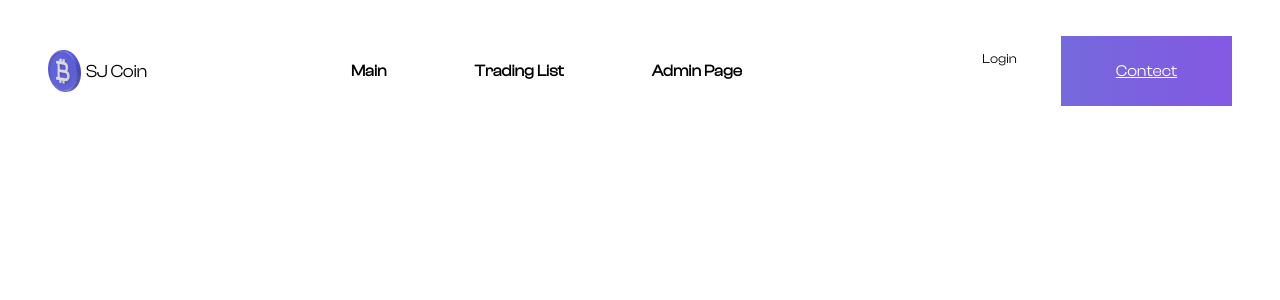
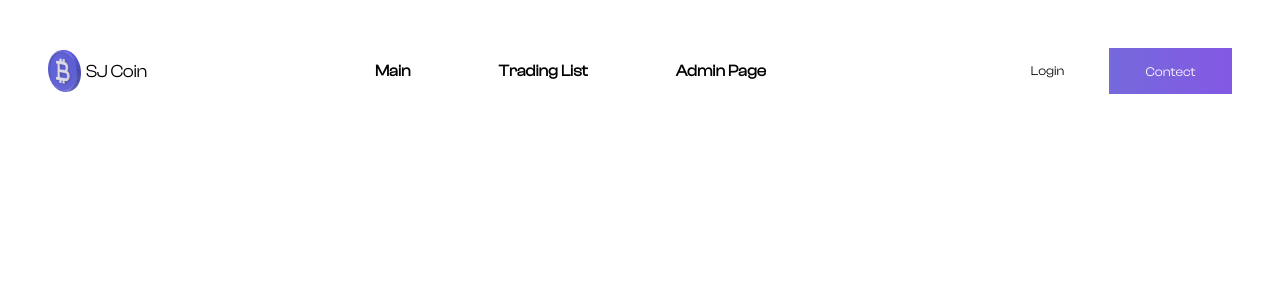
Before and after one commit to LeeSeungjae00/coin-front-end, a React (Create React App) app: page /contect in a window 1280 px wide. Shown: the top 300 px of the page. Built offline with nearby package versions, Linux system fonts and the light colour scheme.

Commit message:
[FIX] Contect 버튼 a 태그로 변경 시 스타일 변경

```diff
--- a/src/components/header/header.module.scss
+++ b/src/components/header/header.module.scss
@@ -64,6 +64,9 @@
     position: static;
     width: 123px;
     height: 46px;
+    text-decoration: solid;
+    box-sizing: border-box;
+    font-size: 13px;
     &.basic{
         background-color: #fff;
     }
@@ -71,6 +74,4 @@
         background: $main-gradient;
         color: #fff;
     }
-
-
 }
```
